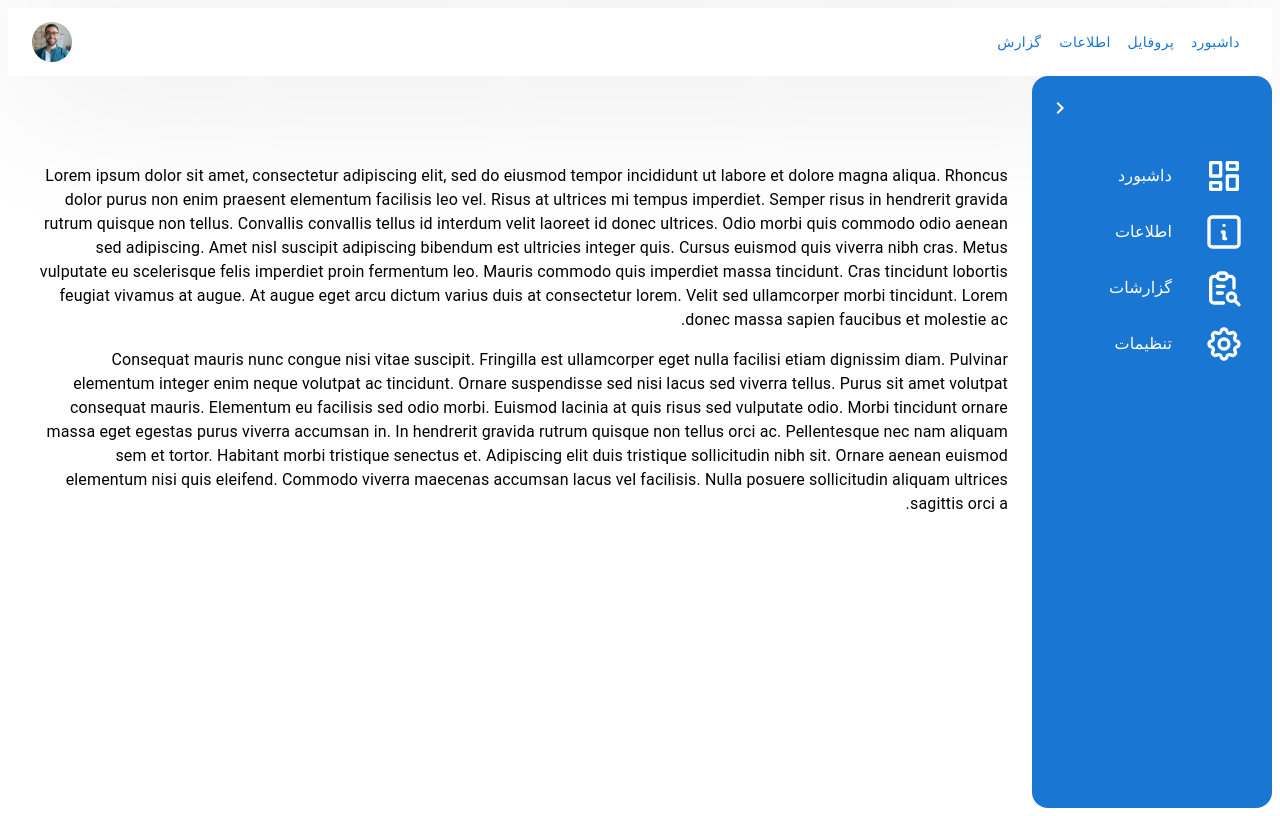
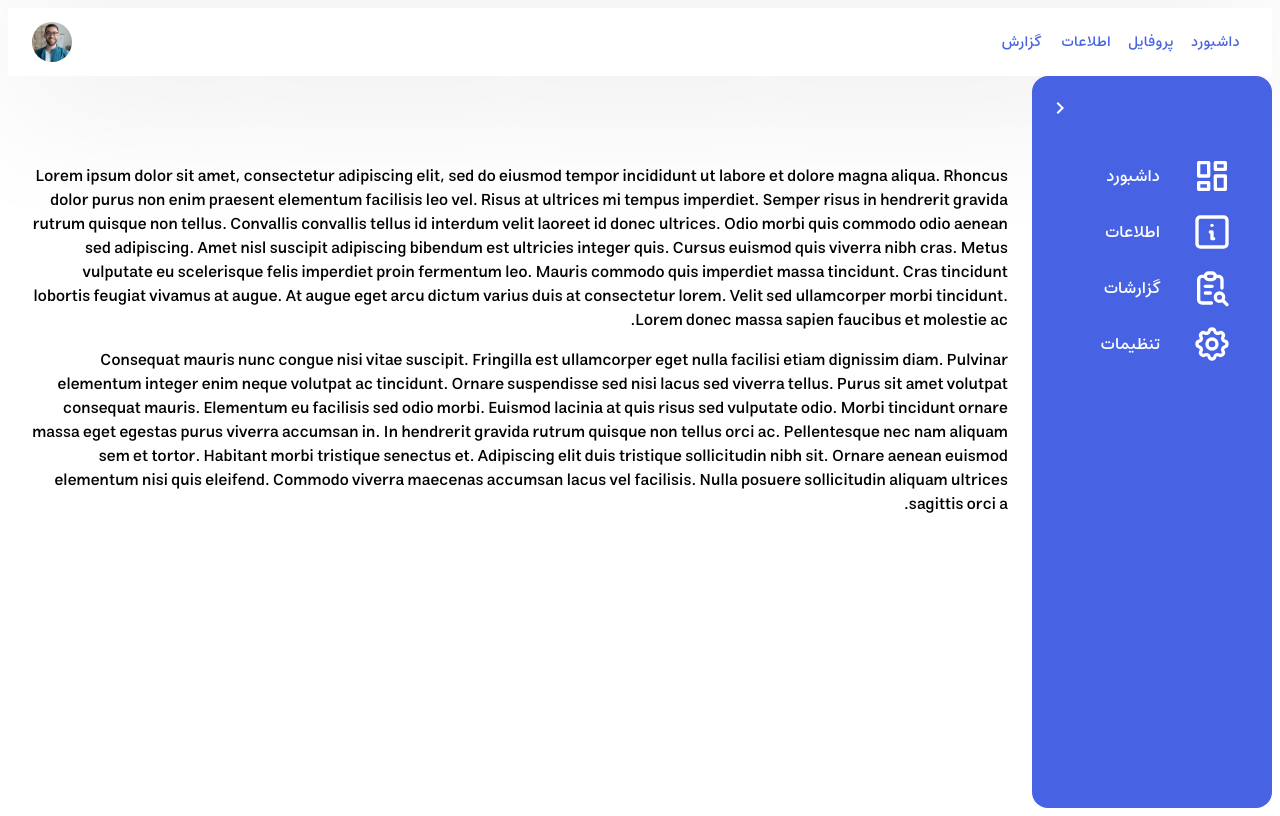
Before and after one commit to fattah-behmadi/UserProfile, a React (Create React App) app: page / in a window 1280 px wide. Built offline with nearby package versions, Linux system fonts and the light colour scheme.

Commit message:
change fontFamily and theme

```diff
--- a/src/components/base/UiButton.tsx
+++ b/src/components/base/UiButton.tsx
@@ -7,8 +7,7 @@ type colorButton =
   | "success"
   | "error"
   | "info"
-  | "warning"
-  | "customColor";
+  | "warning";
 interface props {
   children?: React.ReactNode;
   type?: "text" | "outlined" | "contained";
--- a/src/plugins/theme.ts
+++ b/src/plugins/theme.ts
@@ -1,32 +1,10 @@
-import { createTheme, PaletteColorOptions } from "@mui/material/styles";
+import { createTheme } from "@mui/material/styles";
 
-// add Custom Color Palet
-declare module "@mui/material/styles" {
-  interface Palette {
-    customColor: PaletteColorOptions;
-  }
-  interface PaletteOptions {
-    customColor: PaletteColorOptions;
-  }
-}
-
-// Add custom color to Button Compoenent
-declare module "@mui/material/Button" {
-  interface ButtonPropsColorOverrides {
-    customColor: true;
-  }
-}
-
-const theme = createTheme({
+let theme = createTheme({
   direction: "rtl",
 
   // color palette
   palette: {
-    // custom color palet
-    customColor: {
-      main: "red",
-      contrastText: "#fff",
-    },
     // background: {
     //   background: "#EBEBEB",
     // },
@@ -40,8 +18,11 @@ const theme = createTheme({
 
   // typography ( font-family - size ...)
   typography: {
-    fontFamily: "Estedad",
+    allVariants: {
+      fontFamily: "Estedad",
+    },
   },
+
   components: {
     MuiPaper: {
       styleOverrides: {
@@ -87,10 +68,6 @@ const theme = createTheme({
         }),
       },
     },
-
   },
 });
-
 export default theme;
-
-// PrivateSwitchBase - input;
```
Also changed, not shown: src/App.tsx (+11 -3 lines).
